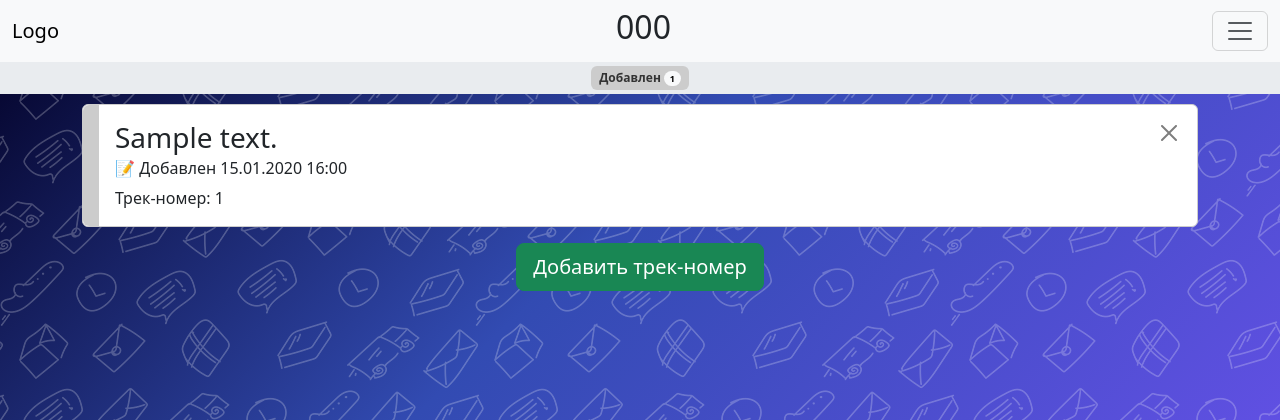
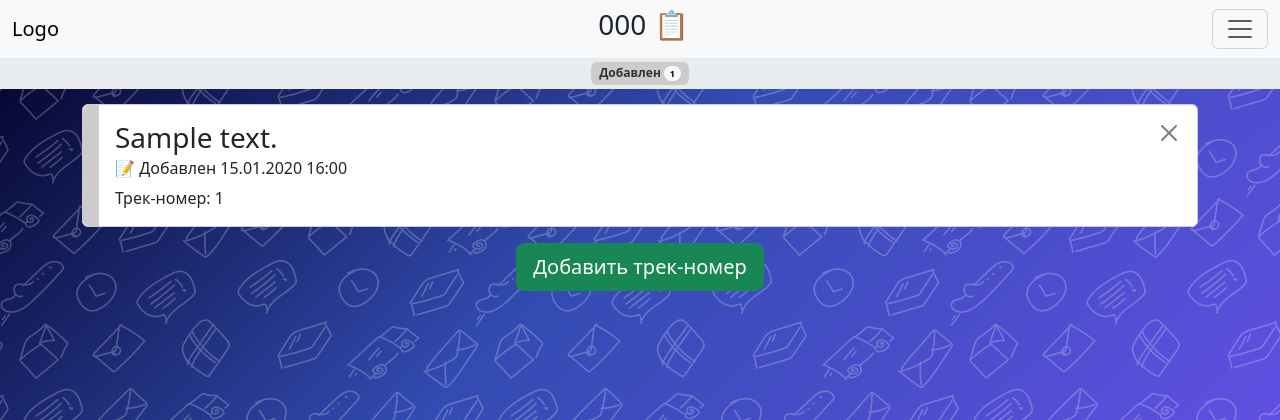
Before and after one commit to Alex-Gryadkin/alina_cargo, a Django app: page /packages/ in a window 1280 px wide. Shown: the top 420 px of the page. Run offline with Django 4.2, Linux system fonts and the light colour scheme; a user stored in the database is signed in; tables that the repository leaves empty hold one stand-in row (values such as "Sample post"); some libraries are stand-ins or nearby versions.

Commit message:
Copy to clipboard

```diff
--- a/assets/js/main.js
+++ b/assets/js/main.js
@@ -28,6 +28,19 @@ function PhoneMask(){
     });
 }
 
+function IconClipboardToggle(elem){
+    navigator.clipboard.writeText(elem.html())
+    let icon = (elem.next().html() == '📋') ? '✅' : '📋'
+    elem.next().html(icon)
+}
+
+function CopyToClipBoard(){
+    $('.toclipboard').after(' <a href="#" onclick="IconClipboardToggle($(this).prev())" title="Скопировать" class="text-decoration-none">📋</a>')
+    $('.toclipboard').click(function(){
+          IconClipboardToggle($(this))
+    })
+}
+
 function NavBar(){
     $.ajax({
 
--- a/assets/js/packages.js
+++ b/assets/js/packages.js
@@ -51,7 +51,9 @@ function ToggleFilter(status){
 
 $(document).ready(function(){
 
-    UpdateFilters()
+    UpdateFilters();
+
+    CopyToClipBoard()
 
     $('#trackidAddOpenModalBtn').click(function(){
         trackidAddModalEl.show()
--- a/assets/main.css
+++ b/assets/main.css
@@ -14,6 +14,9 @@ html,body {
 }
 #notracks, .pagetitle {
     color: white;
+}
+.toclipboard, .toclipboard + a {
+    cursor:pointer;
 }
 
 .cardtut {
--- a/packages/templates/packages.html
+++ b/packages/templates/packages.html
@@ -7,7 +7,7 @@
 {% endblock %}
 
 {% block navtext %}
-    {{cargo_code}}
+    <span class="toclipboard">{{cargo_code}}</span>
 {% endblock %}
 
 {% block subnav %}
--- a/templates/index.html
+++ b/templates/index.html
@@ -25,7 +25,7 @@
     <nav class="navbar fixed-top bg-body-tertiary pb-0">
         <div class="container-fluid justify-content-between ms-0 mb-2">
             <a class="navbar-brand" href="{% url 'packages:list' %}">Logo</a>
-            <span class="h2">
+            <span class="h3">
                 {% block navtext %}{% endblock %}
             </span>
             <button class="navbar-toggler" type="button" data-bs-toggle="offcanvas" data-bs-target="#offcanvasNavbar" aria-controls="offcanvasNavbar" aria-label="Toggle navigation">
```
Also changed, not shown: accounts/templates/profile.html (+6 -1 lines).
